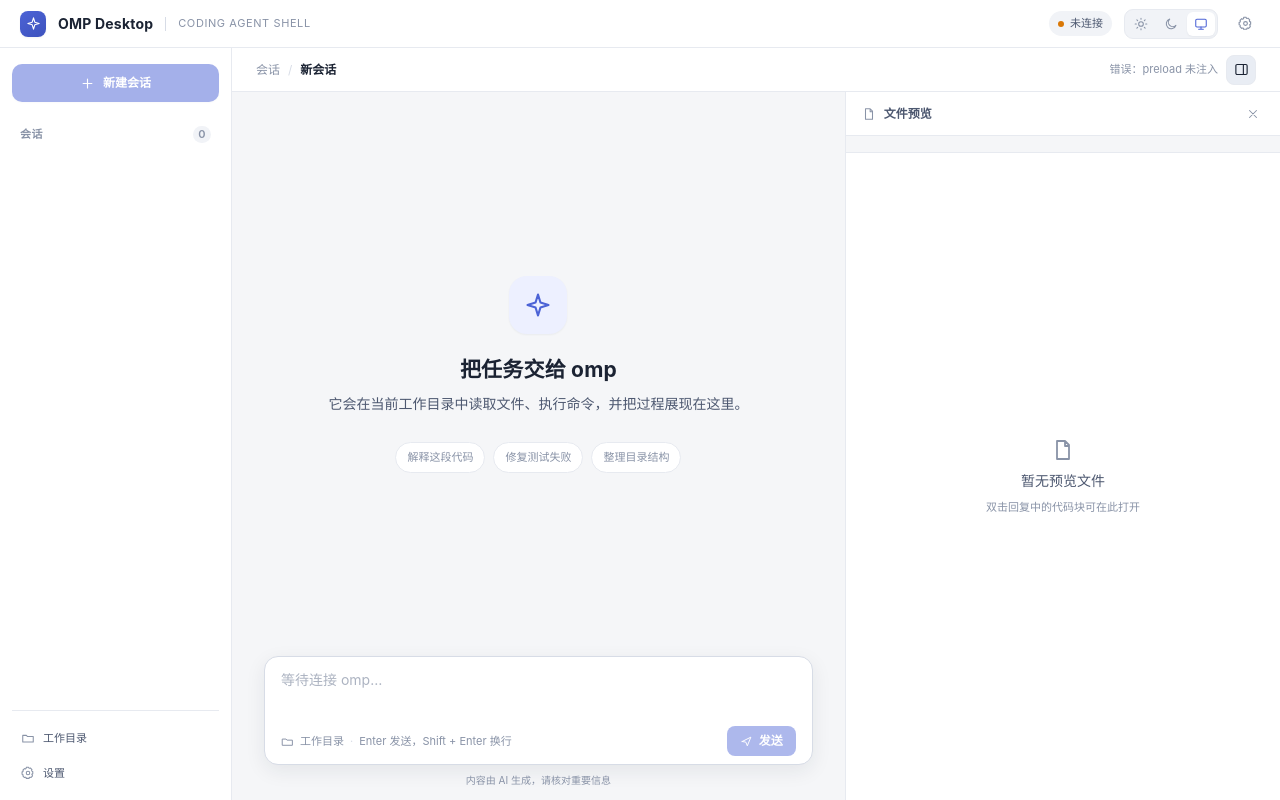
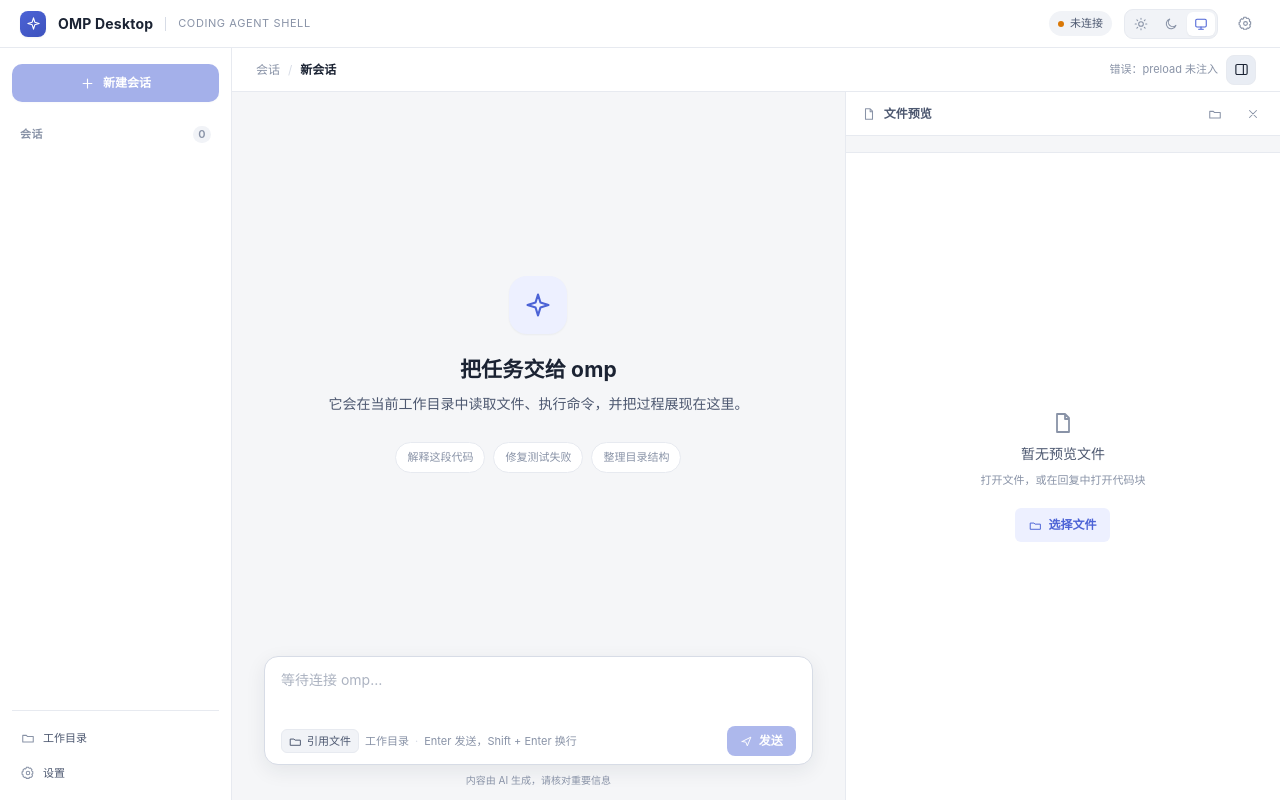
Before and after one commit to Shelden-Hao/omp-desktop, a React (Vite) app: page / in a window 1280 px wide. Built offline with nearby package versions, Linux system fonts and the light colour scheme.

Commit message:
feat: 接入本地文件预览与引用

```diff
--- a/src/renderer/App.tsx
+++ b/src/renderer/App.tsx
@@ -34,6 +34,7 @@ type IconName =
 	| "stop"
 	| "chevron"
 	| "panel"
+	| "refresh"
 	| "copy"
 	| "check"
 	| "spark"
@@ -104,6 +105,8 @@ function Icon({ name, size = 16 }: { name: IconName; size?: number }) {
 			return <svg {...common}><path d="m6 9 6 6 6-6" /></svg>;
 		case "panel":
 			return <svg {...common}><rect x="3" y="4" width="18" height="16" rx="2" /><path d="M15 4v16" /></svg>;
+		case "refresh":
+			return <svg {...common}><path d="M20 12a8 8 0 1 1-2.3-5.7M20 4v5h-5" /></svg>;
 		case "copy":
 			return <svg {...common}><rect x="8" y="8" width="12" height="12" rx="2" /><path d="M16 8V6a2 2 0 0 0-2-2H6a2 2 0 0 0-2 2v8a2 2 0 0 0 2 2h2" /></svg>;
 		case "check":
@@ -342,6 +345,7 @@ export function App() {
 	const activeIdRef = useRef<string | null>(null);
 
 	const messages = activeId ? messagesBySession[activeId] || [] : [];
+	const currentDoc = docs.find((doc) => doc.key === activeDoc);
 
 	useEffect(() => {
 		activeIdRef.current = activeId;
@@ -579,22 +583,61 @@ export function App() {
 		}
 	};
 
-	const openDoc = (name: string, content: string) => {
-		setDocs((prev) => (prev.some((doc) => doc.name === name) ? prev : [...prev, { name, content }]));
-		setActiveDoc(name);
+	const openDoc = (name: string, content: string, path?: string, language?: string) => {
+		const key = path || `snippet:${uid()}`;
+		setDocs((prev) => [
+			...prev.filter((doc) => doc.key !== key),
+			{ key, name, content, path, language },
+		]);
+		setActiveDoc(key);
 		setShowPreview(true);
 	};
 
-	const closeDoc = (name: string) => {
+	const openLocalFile = async () => {
+		try {
+			const file = await window.desktop.files.open();
+			if (!file) return;
+			openDoc(file.name, file.content, file.path, file.language);
+		} catch (error) {
+			setStatus(`打开文件失败：${(error as Error).message}`);
+		}
+	};
+
+	const insertFileReference = async () => {
+		try {
+			const file = await window.desktop.files.open();
+			if (!file) return;
+			const reference = file.path.includes(" ") ? `@"${file.path}"` : `@${file.path}`;
+			setInput((prev) => `${prev}${prev && !prev.endsWith(" ") ? " " : ""}${reference} `);
+			inputRef.current?.focus();
+		} catch (error) {
+			setStatus(`引用文件失败：${(error as Error).message}`);
+		}
+	};
+
+	const reloadDoc = async () => {
+		if (!currentDoc?.path) return;
+		try {
+			const file = await window.desktop.files.read(currentDoc.path);
+			setDocs((prev) =>
+				prev.map((doc) =>
+					doc.key === currentDoc.key ? { ...doc, content: file.content, language: file.language } : doc,
+				),
+			);
+		} catch (error) {
+			setStatus(`刷新文件失败：${(error as Error).message}`);
+		}
+	};
+
+	const closeDoc = (key: string) => {
 		setDocs((prev) => {
-			const next = prev.filter((doc) => doc.name !== name);
-			if (activeDoc === name) setActiveDoc(next[0]?.name || null);
+			const next = prev.filter((doc) => doc.key !== key);
+			if (activeDoc === key) setActiveDoc(next[0]?.key || null);
 			return next;
 		});
 	};
 
 	const activeTitle = sessions.find((session) => session.id === activeId)?.title || "新会话";
-	const currentDoc = docs.find((doc) => doc.name === activeDoc);
 
 	return (
 		<div className="omp-app">
@@ -752,7 +795,10 @@ export function App() {
 									/>
 									<div className="omp-composer-footer">
 										<div className="omp-composer-hint">
-											<Icon name="folder" size={13} />
+											<button type="button" className="omp-reference" onClick={insertFileReference} title="选择文件并插入引用">
+												<Icon name="folder" size={13} />
+												引用文件
+											</button>
 											<span title={settings.cwd}>{shortPath(settings.cwd)}</span>
 											<span className="omp-hint-sep">·</span>
 											<span>Enter 发送，Shift + Enter 换行</span>
@@ -778,19 +824,34 @@ export function App() {
 									<div>
 										<Icon name="file" size={14} />
 										<span>文件预览</span>
+										{currentDoc && (
+											<span className="omp-preview-current" title={currentDoc.path || currentDoc.name}>
+												· {currentDoc.name}
+											</span>
+										)}
 									</div>
-									<button type="button" className="omp-icon-button" onClick={() => setShowPreview(false)} title="关闭预览" aria-label="关闭预览">
-										<Icon name="close" size={14} />
-									</button>
+									<div className="omp-preview-actions">
+										<button type="button" className="omp-icon-button" onClick={openLocalFile} title="打开文件" aria-label="打开文件">
+											<Icon name="folder" size={14} />
+										</button>
+										{currentDoc?.path && (
+											<button type="button" className="omp-icon-button" onClick={reloadDoc} title="重新读取文件" aria-label="重新读取文件">
+												<Icon name="refresh" size={14} />
+											</button>
+										)}
+										<button type="button" className="omp-icon-button" onClick={() => setShowPreview(false)} title="关闭预览" aria-label="关闭预览">
+											<Icon name="close" size={14} />
+										</button>
+									</div>
 								</div>
 								<div className="omp-file-tabs">
 									{docs.map((doc) => (
-										<div key={doc.name} className={`omp-file-tab ${activeDoc === doc.name ? "active" : ""}`}>
-											<button type="button" onClick={() => setActiveDoc(doc.name)} title={doc.name}>
+										<div key={doc.key} className={`omp-file-tab ${activeDoc === doc.key ? "active" : ""}`}>
+											<button type="button" onClick={() => setActiveDoc(doc.key)} title={doc.path || doc.name}>
 												<Icon name="file" size={12} />
 												<span>{doc.name}</span>
 											</button>
-											<button type="button" className="omp-tab-close" onClick={() => closeDoc(doc.name)} title="关闭" aria-label={`关闭 ${doc.name}`}>
+											<button type="button" className="omp-tab-close" onClick={() => closeDoc(doc.key)} title="关闭" aria-label={`关闭 ${doc.name}`}>
 												<Icon name="close" size={11} />
 											</button>
 										</div>
@@ -803,7 +864,11 @@ export function App() {
 										<div className="omp-preview-empty">
 											<Icon name="file" size={24} />
 											<p>暂无预览文件</p>
-											<span>双击回复中的代码块可在此打开</span>
+											<span>打开文件，或在回复中打开代码块</span>
+											<button type="button" className="omp-preview-open" onClick={openLocalFile}>
+												<Icon name="folder" size={13} />
+												选择文件
+											</button>
 										</div>
 									)}
 								</div>
--- a/src/renderer/acp-client.ts
+++ b/src/renderer/acp-client.ts
@@ -13,6 +13,13 @@ export interface DesktopSettings {
 	theme: ThemeMode;
 }
 
+export interface OpenedFile {
+	path: string;
+	name: string;
+	content: string;
+	language: string;
+}
+
 export interface AcpBridge {
 	agent: {
 		start(): Promise<{ ok: boolean; error?: string }>;
@@ -23,6 +30,10 @@ export interface AcpBridge {
 	settings: {
 		get(): Promise<DesktopSettings>;
 		set(next: Partial<DesktopSettings>): Promise<DesktopSettings>;
+	};
+	files: {
+		open(): Promise<OpenedFile | null>;
+		read(path: string): Promise<OpenedFile>;
 	};
 	onFrame(cb: (line: string) => void): () => void;
 	onStderr(cb: (text: string) => void): () => void;
--- a/src/renderer/docs.ts
+++ b/src/renderer/docs.ts
@@ -1,5 +1,6 @@
 /** 预览面板中的文档由用户主动打开，默认不放置示例内容。 */
 export interface DocFile {
+	key: string;
 	name: string;
 	content: string;
 	language?: string;
--- a/src/renderer/styles.css
+++ b/src/renderer/styles.css
@@ -568,6 +568,19 @@ summary:focus-visible {
 .omp-composer textarea:disabled { cursor: not-allowed; opacity: 0.7; }
 .omp-composer-footer { display: flex; align-items: center; justify-content: space-between; gap: var(--space-3); margin-top: var(--space-3); }
 .omp-composer-hint { display: flex; align-items: center; gap: 6px; min-width: 0; color: var(--text-muted); font-size: var(--font-sm); }
+.omp-reference {
+  display: inline-flex;
+  align-items: center;
+  gap: 5px;
+  padding: 3px 7px;
+  border: 1px solid var(--border-subtle);
+  border-radius: 6px;
+  background: var(--surface-subtle);
+  color: var(--text-secondary);
+  font-size: var(--font-sm);
+  cursor: pointer;
+}
+.omp-reference:hover { border-color: var(--accent-ring); background: var(--accent-soft); color: var(--accent); }
 .omp-composer-hint span:first-of-type { max-width: 180px; overflow: hidden; text-overflow: ellipsis; white-space: nowrap; }
 .omp-hint-sep { color: var(--border-strong); }
 .omp-send {
@@ -609,8 +622,10 @@ summary:focus-visible {
   padding: 0 var(--space-3) 0 var(--space-4);
   border-bottom: 1px solid var(--border-subtle);
 }
-.omp-preview-head > div { display: flex; align-items: center; gap: var(--space-2); color: var(--text-secondary); font-size: var(--font-md); font-weight: 600; }
+.omp-preview-head > div { display: flex; align-items: center; gap: var(--space-2); min-width: 0; color: var(--text-secondary); font-size: var(--font-md); font-weight: 600; }
 .omp-preview-head svg { color: var(--text-muted); }
+.omp-preview-current { min-width: 0; max-width: 180px; overflow: hidden; text-overflow: ellipsis; white-space: nowrap; color: var(--text-muted); font-size: var(--font-sm); font-weight: 400; }
+.omp-preview-actions { display: flex; align-items: center; gap: 2px; }
 .omp-file-tabs {
   flex: none;
   display: flex;
@@ -662,6 +677,21 @@ summary:focus-visible {
 }
 .omp-preview-empty p { margin: 0; color: var(--text-secondary); font-size: var(--font-lg); }
 .omp-preview-empty span { font-size: var(--font-sm); }
+.omp-preview-open {
+  display: inline-flex;
+  align-items: center;
+  gap: 6px;
+  margin-top: var(--space-3);
+  padding: 7px 13px;
+  border: 1px solid transparent;
+  border-radius: var(--radius-sm);
+  background: var(--accent-soft);
+  color: var(--accent);
+  font-size: var(--font-md);
+  font-weight: 600;
+  cursor: pointer;
+}
+.omp-preview-open:hover { border-color: var(--accent-ring); background: var(--surface-active); }
 
 /* ---------- 弹窗 ---------- */
 .omp-modal-layer {
```
Also changed, not shown: src/main/index.ts (+91 -3 lines), src/preload/index.ts (+9 -1 lines), 1 other file (tests, documents, lock files or other folders).
